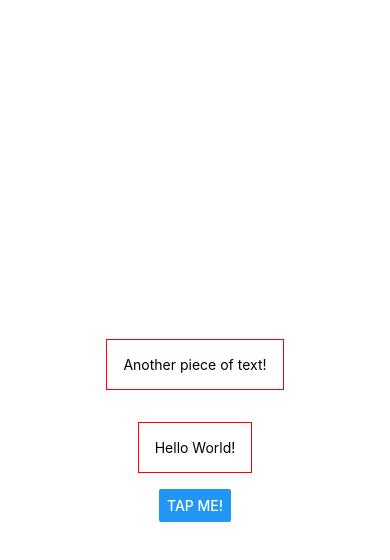
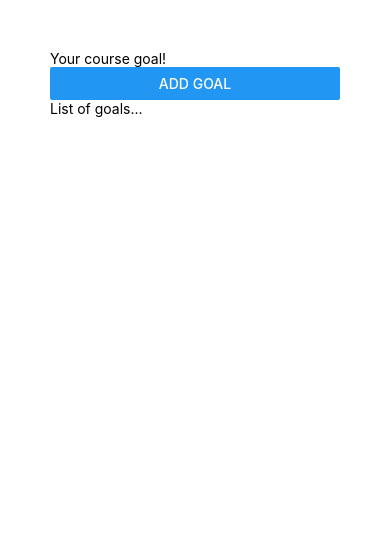
Before and after one commit to dzheleznyakov/Learning-ReactNative, a React Native app: screen / in a window 390 px wide. Shown: the top 560 px of the page. Built offline with nearby package versions, Linux system fonts and the light colour scheme.

Commit message:
Section 02: Exploring layouts

```diff
--- a/App.js
+++ b/App.js
@@ -1,30 +1,21 @@
-import { StyleSheet, Text, View, Button } from 'react-native';
+import { StyleSheet, Text, View, Button, TextInput } from 'react-native';
 
 export default function App() {
   return (
-    <View style={styles.container}>
+    <View style={styles.appContainer}>
       <View>
-        <Text style={styles.text}>Another piece of text!</Text>
+        <TextInput placeholder='Your course goal!'/>
+        <Button title='Add Goal' />
       </View>
-      <Text style={styles.text}>
-        Hello World!
-      </Text>
-      <Button title='Tap me!' />
+      <View>
+        <Text>List of goals...</Text>
+      </View>
     </View>
   );
 }
 
 const styles = StyleSheet.create({
-  container: {
-    flex: 1,
-    backgroundColor: '#fff',
-    alignItems: 'center',
-    justifyContent: 'center',
-  },
-  text: {
-    margin: 16,
-    borderWidth: 1,
-    borderColor: 'red',
-    padding: 16,
-  },
+ appContainer: {
+  padding: 50,
+ }
 });
```
